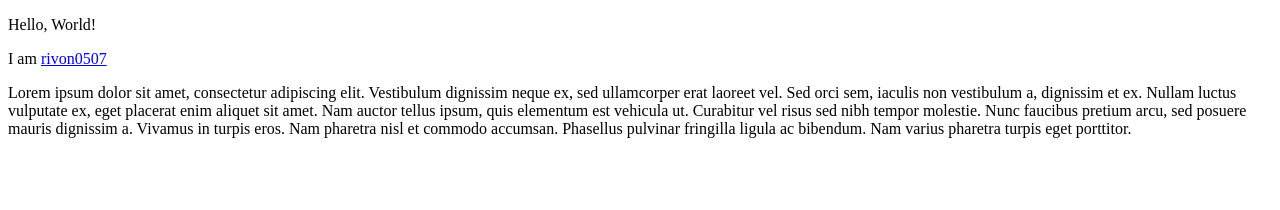
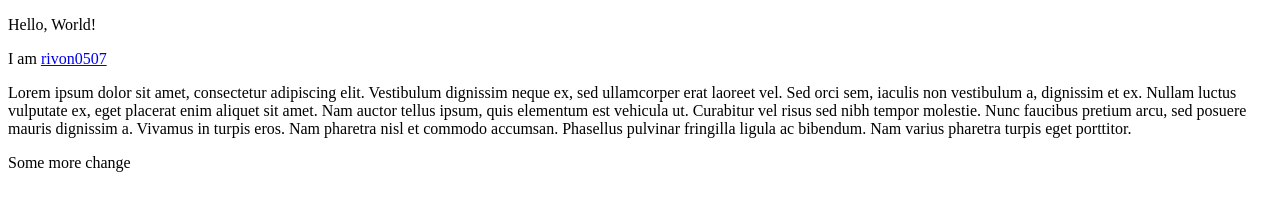
Before and after one commit to rivon0507/rivon0507.github.io, a plain HTML site: page index.html in a window 1280 px wide. Drawn offline with Linux system fonts and the light colour scheme.

Commit message:
Update index.html

```diff
--- a/index.html
+++ b/index.html
@@ -13,5 +13,6 @@
 	molestie. Nunc faucibus pretium arcu, sed posuere mauris dignissim a. Vivamus in turpis eros. Nam pharetra nisl et
 	commodo accumsan. Phasellus pulvinar fringilla ligula ac bibendum. Nam varius pharetra turpis eget porttitor.
   </p>
+  <p>Some more change</p>
 </body>
 </html>
```
